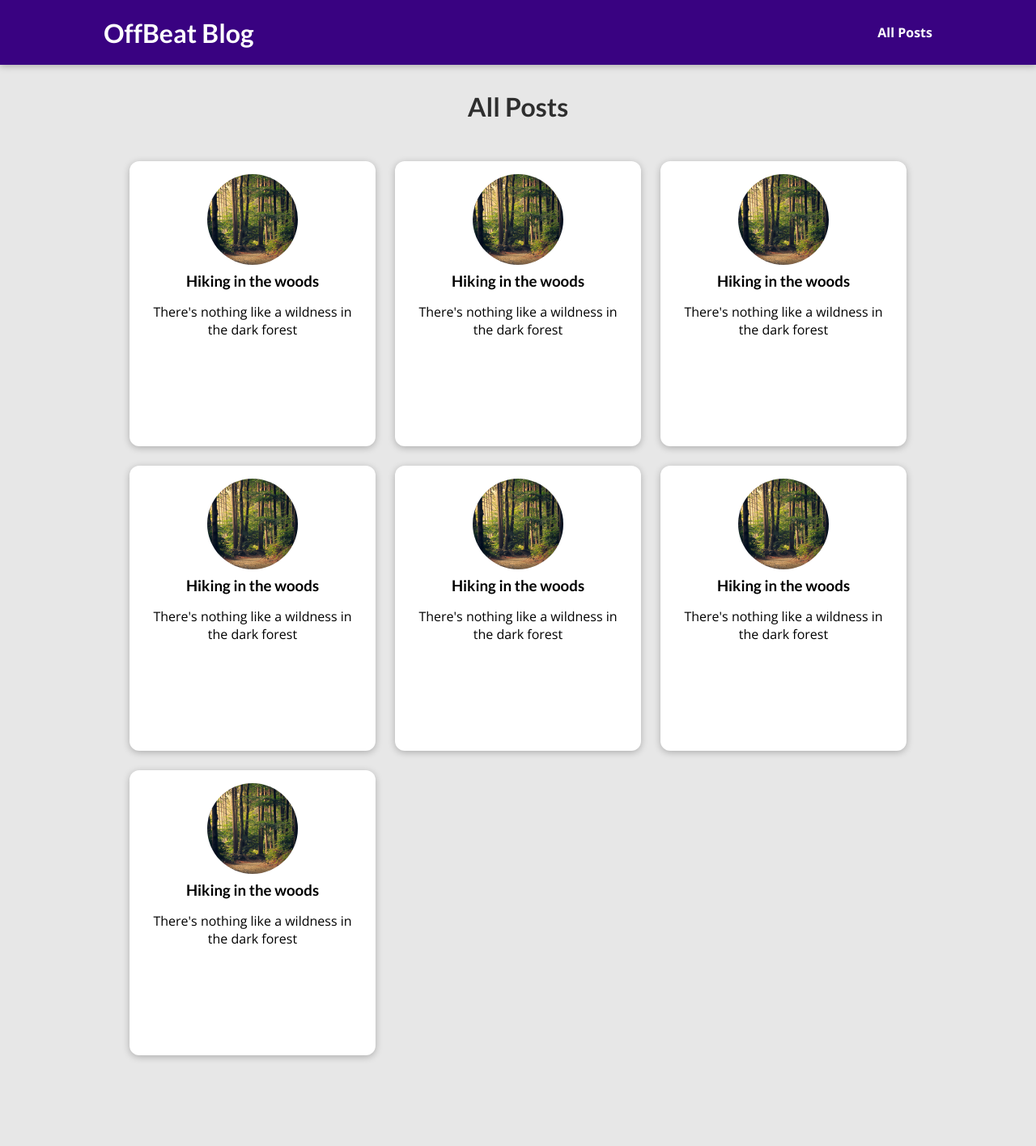
After one commit to d4mp3/django-practical-guide-course, a Django app: page /blog/posts/ in a window 1280 px wide. The commit adds this page. Shown: the whole page at 81% size. Run offline with Django 5.2, Linux system fonts and the light colour scheme.

Commit message:
create all-post page

```diff
--- /dev/null
+++ b/blog/static/blog/all-posts.css
@@ -0,0 +1,43 @@
+body {
+  background-color: #e7e7e7;
+}
+
+#main-navigation {
+  background-color: #390281;
+  box-shadow: 0 2px 8px rgba(0, 0, 0, 0.25);
+}
+
+#all-posts {
+  margin: 7rem auto;
+  width: 90%;
+  max-width: 60rem;
+}
+
+#all-posts h2 {
+  text-align: center;
+  font-size: 2rem;
+  color: #2e2e2e;
+  margin: 3rem 0;
+}
+
+ul {
+  list-style: none;
+  margin: 0;
+  padding: 0;
+  display: grid;
+  grid-template-columns: repeat(auto-fill, minmax(17rem, 1fr));
+  gap: 1.5rem;
+}
+
+.post img {
+  width: 7rem;
+  height: 7rem;
+}
+
+.post a {
+  height: 22rem;
+  transform-origin: center;
+  box-shadow: 0 2px 8px rgba(0, 0, 0, 0.25);
+  border-radius: 12px;
+  background-color: white;
+}
--- /dev/null
+++ b/blog/static/blog/post.css
@@ -0,0 +1,43 @@
+.post {
+  display: flex;
+  flex-direction: column;
+  align-items: center;
+  text-align: center;
+}
+
+.post a {
+  text-decoration: none;
+  color: black;
+  transition: all 0.2s ease;
+  padding: 1rem;
+}
+
+.post a:hover,
+.post a:active {
+  transform: scale(1.1);
+  background-color: #390281;
+  color: white;
+}
+
+.post img {
+  width: 5rem;
+  height: 5rem;
+  object-fit: cover;
+  border-radius: 50%;
+}
+
+.post h3 {
+  margin: 0.25rem 0;
+}
+
+.post time {
+  color: #666666;
+  margin: 0.25rem;
+  font-style: italic;
+  font-size: 0.85rem;
+}
+
+.post:hover time,
+.post:active time {
+  color: white;
+}
--- /dev/null
+++ b/blog/templates/blog/all-posts.html
@@ -0,0 +1,27 @@
+{% extends "base.html" %}
+{% load static %}
+
+{% block title %}
+All Feeds
+{% endblock title %}
+
+{% block css_files %}
+  <link rel="stylesheet" href="{% static 'blog/post.css' %}" />
+  <link rel="stylesheet" href="{% static 'blog/all-posts.css' %}" />
+{% endblock css_files %}
+
+{% block content %}
+    <section id="all-posts">
+        <h2>All Posts</h2>
+
+        <ul>
+            {% include "blog/includes/post.html" %}
+            {% include "blog/includes/post.html" %}
+            {% include "blog/includes/post.html" %}
+            {% include "blog/includes/post.html" %}
+            {% include "blog/includes/post.html" %}
+            {% include "blog/includes/post.html" %}
+            {% include "blog/includes/post.html" %}
+        </ul>
+    </section>
+{% endblock content %}
--- /dev/null
+++ b/blog/templates/blog/includes/post.html
@@ -0,0 +1,15 @@
+{% load static %}
+
+<li>
+    <article class="post">
+        <a href="">
+            <img src="{% static 'blog/images/forest.jpg' %}" alt="Hiking in the woods" />
+            <div class="post__content">
+            <h3>Hiking in the woods</h3>
+            <p>
+                There's nothing like a wildness in the dark forest
+            </p>
+            </div>
+        </a>
+    </article>
+</li>
--- a/blog/urls.py
+++ b/blog/urls.py
@@ -7,6 +7,6 @@ from . import views
 
 urlpatterns = [
     path('', views.blog_page, name='blog-page'),
-    path('posts', views.posts, name='post-page'),
+    path('posts/', views.posts, name='posts-page'),
     path('posts/<slug:slug>', views.post_detail, name='post-detail-page'),  #/post/my-first-post
 ]
--- a/blog/views.py
+++ b/blog/views.py
@@ -6,7 +6,7 @@ def blog_page(request):
 
 
 def posts(request):
-    pass
+    return render(request, 'blog/all-posts.html')
 
 
 def post_detail(request):
--- a/static/app.css
+++ b/static/app.css
@@ -18,3 +18,31 @@ h3 {
   font-family: 'Lato', sans-serif;
   font-weight: bold;
 }
+
+#main-navigation {
+  width: 100%;
+  height: 5rem;
+  display: flex;
+  justify-content: space-between;
+  align-items: center;
+  padding: 0 10%;
+  position: absolute;
+  top: 0;
+  left: 0;
+}
+
+#main-navigation a {
+  text-decoration: none;
+  color: white;
+  font-weight: bold;
+}
+
+#main-navigation a:hover,
+#main-navigation a:active {
+  color: #cf79f1;
+}
+
+#main-navigation h1 a:hover,
+#main-navigation h1 a:active {
+  color: white;
+}
--- a/templates/base.html
+++ b/templates/base.html
@@ -10,6 +10,12 @@
     {% block css_files %}{% endblock %}
 </head>
 <body>
+    <header id="main-navigation">
+    <h1><a href="">OffBeat Blog</a></h1>
+    <nav>
+        <a href="">All Posts</a>
+    </nav>
+    </header>
     {% block content%}
     {% endblock %}
 </body>
```
Also changed, not shown: blog/templates/blog/index.html (+6 -22 lines).
